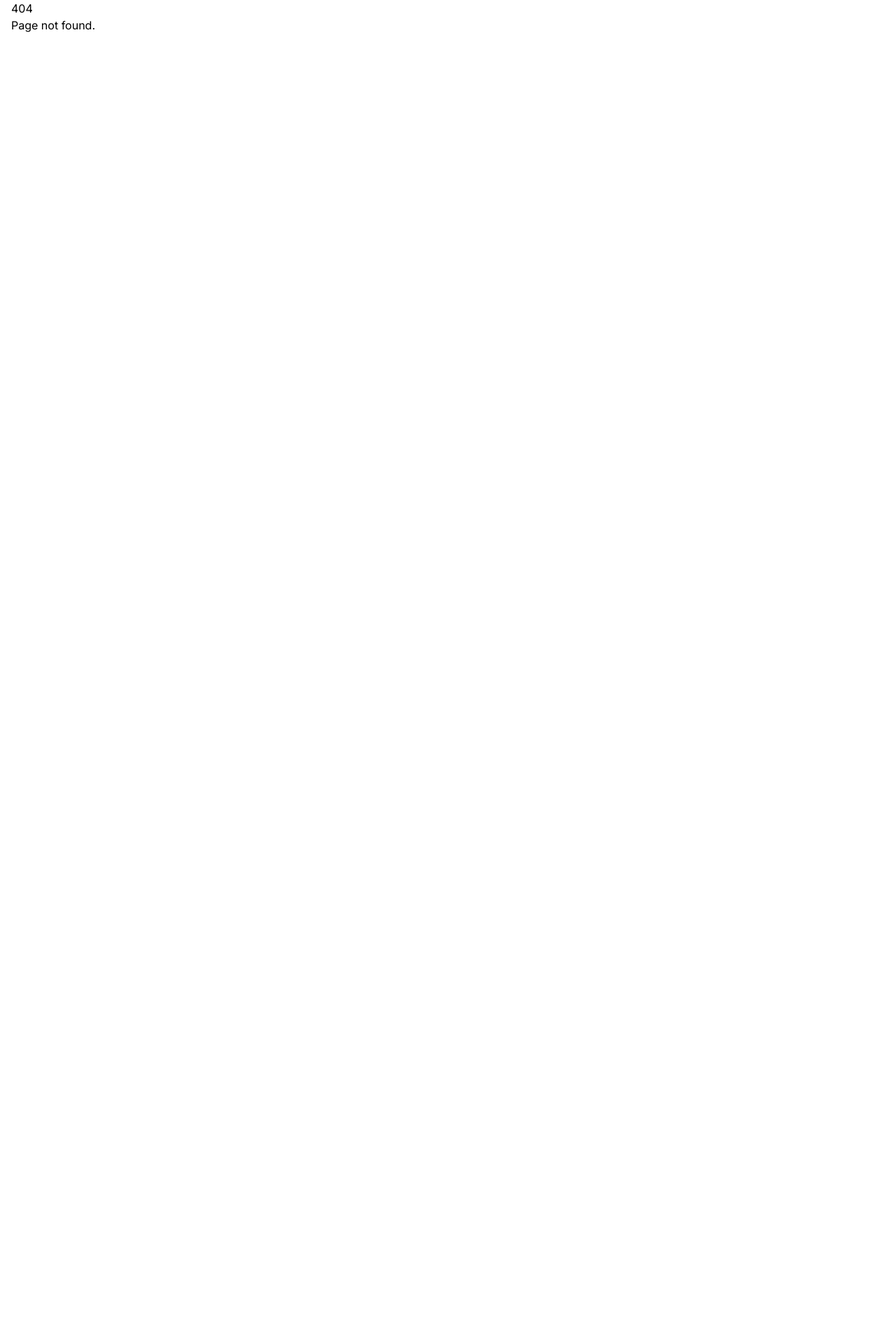
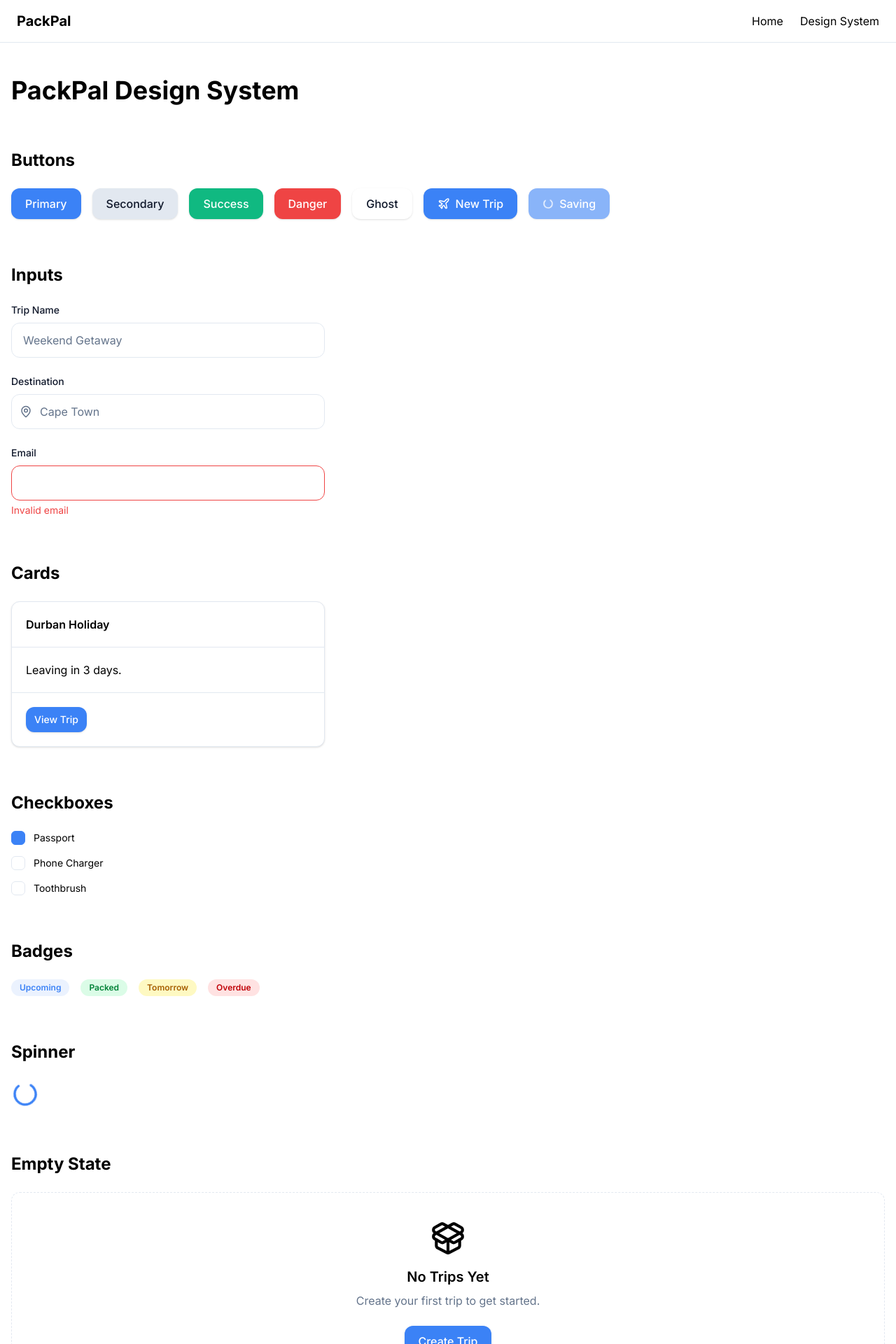
Before and after one commit to resegoreey/packpal, a React (Vite) app in the folder packpal-frontend/: page /design-system in a window 1280 px wide. Before the commit this address had no page. Shown: the top 1920 px of the page at 70% size. Before the commit the page ends 800 px from the top, so only its background shows below. Built offline with nearby package versions, Linux system fonts and the light colour scheme.

Commit message:
Added helpers

```diff
--- /dev/null
+++ b/packpal-frontend/src/components/common/Section.tsx
@@ -0,0 +1,21 @@
+import { type ReactNode } from "react";
+
+interface SectionProps {
+  title: string;
+  children: ReactNode;
+}
+
+export default function Section({
+  title,
+  children,
+}: SectionProps) {
+  return (
+    <section className="space-y-6">
+      <h2 className="text-2xl font-bold">
+        {title}
+      </h2>
+
+      {children}
+    </section>
+  );
+}
--- a/packpal-frontend/src/components/layout/Header.tsx
+++ b/packpal-frontend/src/components/layout/Header.tsx
@@ -1,7 +1,21 @@
+import { Link } from "react-router-dom";
+
 export default function Header() {
   return (
-    <header>
-      <h1>PackPal</h1>
+    <header className="border-b border-[var(--border)] bg-[var(--surface)]">
+      <div className="mx-auto flex max-w-7xl items-center justify-between px-6 py-4">
+        <h1 className="text-xl font-bold">
+          PackPal
+        </h1>
+
+        <nav className="flex gap-6">
+          <Link to="/">Home</Link>
+
+          <Link to="/design-system">
+            Design System
+          </Link>
+        </nav>
+      </div>
     </header>
   );
 }
--- /dev/null
+++ b/packpal-frontend/src/components/layout/Page.tsx
@@ -0,0 +1,33 @@
+import { type ReactNode } from "react";
+
+interface PageProps {
+  title?: string;
+  subtitle?: string;
+  children: ReactNode;
+}
+
+export default function Page({
+  title,
+  subtitle,
+  children,
+}: PageProps) {
+  return (
+    <main className="mx-auto max-w-7xl px-6 py-10">
+      {title && (
+        <div className="mb-10">
+          <h1 className="text-4xl font-bold">
+            {title}
+          </h1>
+
+          {subtitle && (
+            <p className="mt-2 text-[var(--text-muted)]">
+              {subtitle}
+            </p>
+          )}
+        </div>
+      )}
+
+      {children}
+    </main>
+  );
+}
--- /dev/null
+++ b/packpal-frontend/src/components/layout/PageHeader.tsx
@@ -0,0 +1,31 @@
+import { type ReactNode } from "react";
+
+interface Props {
+  title: string;
+  subtitle?: string;
+  actions?: ReactNode;
+}
+
+export default function PageHeader({
+  title,
+  subtitle,
+  actions,
+}: Props) {
+  return (
+    <div className="mb-10 flex items-center justify-between">
+      <div>
+        <h1 className="text-4xl font-bold">
+          {title}
+        </h1>
+
+        {subtitle && (
+          <p className="mt-2 text-[var(--text-muted)]">
+            {subtitle}
+          </p>
+        )}
+      </div>
+
+      {actions}
+    </div>
+  );
+}
--- /dev/null
+++ b/packpal-frontend/src/components/layout/Stack.tsx
@@ -0,0 +1,23 @@
+import { type ReactNode } from "react";
+import { cn } from "@/utils/cn";
+
+interface StackProps {
+  children: ReactNode;
+  className?: string;
+}
+
+export default function Stack({
+  children,
+  className,
+}: StackProps) {
+  return (
+    <div
+      className={cn(
+        "space-y-8",
+        className
+      )}
+    >
+      {children}
+    </div>
+  );
+}
--- /dev/null
+++ b/packpal-frontend/src/pages/DesignSystem.tsx
@@ -0,0 +1,240 @@
+import { useState } from "react";
+
+import {
+  Button,
+  Input,
+  Checkbox,
+  Badge,
+  Spinner,
+  EmptyState,
+  Modal,
+  Card,
+  CardHeader,
+  CardContent,
+  CardFooter,
+} from "@/components/ui";
+
+import Container from "@/components/layout/Container";
+import Section from "@/components/common/Section";
+
+import {
+  Plane,
+  MapPin,
+  PackageOpen,
+} from "lucide-react";
+
+export default function DesignSystem() {
+  const [modalOpen, setModalOpen] =
+    useState(false);
+
+  return (
+    <Container>
+      <div className="space-y-16 py-12">
+
+        <h1 className="text-4xl font-bold">
+          PackPal Design System
+        </h1>
+
+        <Section title="Buttons">
+          <div className="flex flex-wrap gap-4">
+
+            <Button>Primary</Button>
+
+            <Button variant="secondary">
+              Secondary
+            </Button>
+
+            <Button variant="success">
+              Success
+            </Button>
+
+            <Button variant="danger">
+              Danger
+            </Button>
+
+            <Button variant="ghost">
+              Ghost
+            </Button>
+
+            <Button
+              leftIcon={<Plane size={18} />}
+            >
+              New Trip
+            </Button>
+
+            <Button loading>
+              Saving
+            </Button>
+
+          </div>
+        </Section>
+
+        <Section title="Inputs">
+          <div className="max-w-md space-y-6">
+
+            <Input
+              label="Trip Name"
+              placeholder="Weekend Getaway"
+            />
+
+            <Input
+              label="Destination"
+              placeholder="Cape Town"
+              leftIcon={<MapPin size={18} />}
+            />
+
+            <Input
+              label="Email"
+              error="Invalid email"
+            />
+
+          </div>
+        </Section>
+
+        <Section title="Cards">
+
+          <Card className="max-w-md">
+
+            <CardHeader>
+
+              <h3 className="font-semibold">
+                Durban Holiday
+              </h3>
+
+            </CardHeader>
+
+            <CardContent>
+
+              Leaving in 3 days.
+
+            </CardContent>
+
+            <CardFooter>
+
+              <Button size="sm">
+                View Trip
+              </Button>
+
+            </CardFooter>
+
+          </Card>
+
+        </Section>
+
+        <Section title="Checkboxes">
+
+          <div className="space-y-4">
+
+            <Checkbox
+              label="Passport"
+              defaultChecked
+            />
+
+            <Checkbox
+              label="Phone Charger"
+            />
+
+            <Checkbox
+              label="Toothbrush"
+            />
+
+          </div>
+
+        </Section>
+
+        <Section title="Badges">
+
+          <div className="flex gap-4">
+
+            <Badge>
+              Upcoming
+            </Badge>
+
+            <Badge variant="success">
+              Packed
+            </Badge>
+
+            <Badge variant="warning">
+              Tomorrow
+            </Badge>
+
+            <Badge variant="danger">
+              Overdue
+            </Badge>
+
+          </div>
+
+        </Section>
+
+        <Section title="Spinner">
+
+          <Spinner size={40} />
+
+        </Section>
+
+        <Section title="Empty State">
+
+          <EmptyState
+            icon={
+              <PackageOpen
+                size={50}
+              />
+            }
+            title="No Trips Yet"
+            description="Create your first trip to get started."
+            action={
+              <Button>
+                Create Trip
+              </Button>
+            }
+          />
+
+        </Section>
+
+        <Section title="Modal">
+
+          <Button
+            onClick={() =>
+              setModalOpen(true)
+            }
+          >
+            Open Modal
+          </Button>
+
+          <Modal
+            open={modalOpen}
+            title="Delete Trip"
+            onOpenChange={
+              setModalOpen
+            }
+          >
+            <p>
+              Are you sure you want
+              to delete this trip?
+            </p>
+
+            <div className="mt-6 flex justify-end gap-4">
+
+              <Button
+                variant="secondary"
+                onClick={() =>
+                  setModalOpen(false)
+                }
+              >
+                Cancel
+              </Button>
+
+              <Button variant="danger">
+                Delete
+              </Button>
+
+            </div>
+
+          </Modal>
+
+        </Section>
+
+      </div>
+    </Container>
+  );
+}
--- a/packpal-frontend/src/routes/AppRouter.tsx
+++ b/packpal-frontend/src/routes/AppRouter.tsx
@@ -2,6 +2,7 @@ import { createBrowserRouter } from "react-router-dom";
 import AppLayout from "@/components/layout/AppLayout";
 import Home from "@/pages/Home";
 import NotFound from "@/pages/NotFound";
+import DesignSystem from "@/pages/DesignSystem";
 
 export const router = createBrowserRouter([
   {
@@ -12,6 +13,10 @@ export const router = createBrowserRouter([
         index: true,
         element: <Home />,
       },
+      {
+        path: "design-system",
+        element: <DesignSystem />,
+      }
     ],
   },
   {
```
Also changed, not shown: packpal-frontend/src/components/layout/Section.tsx (added).
